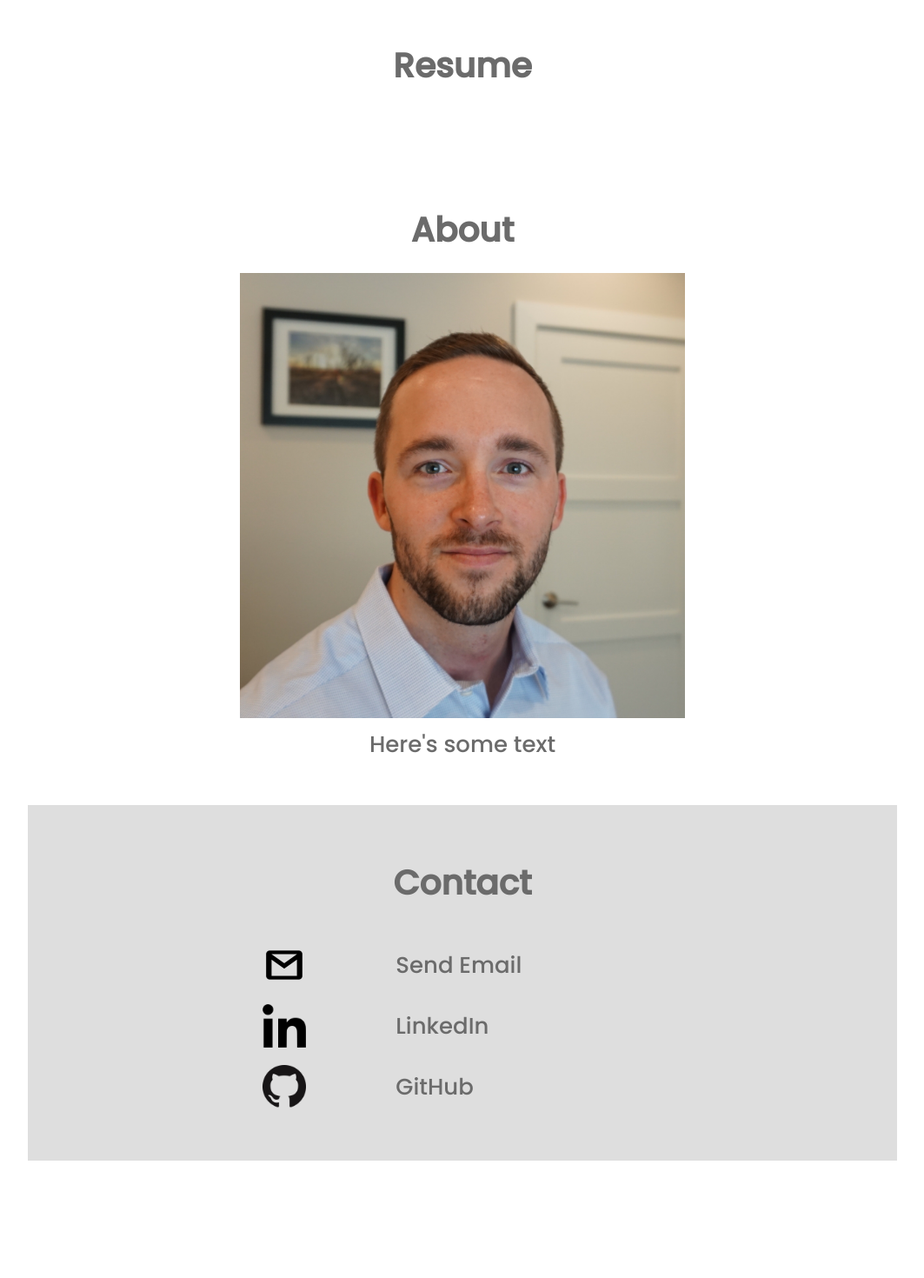
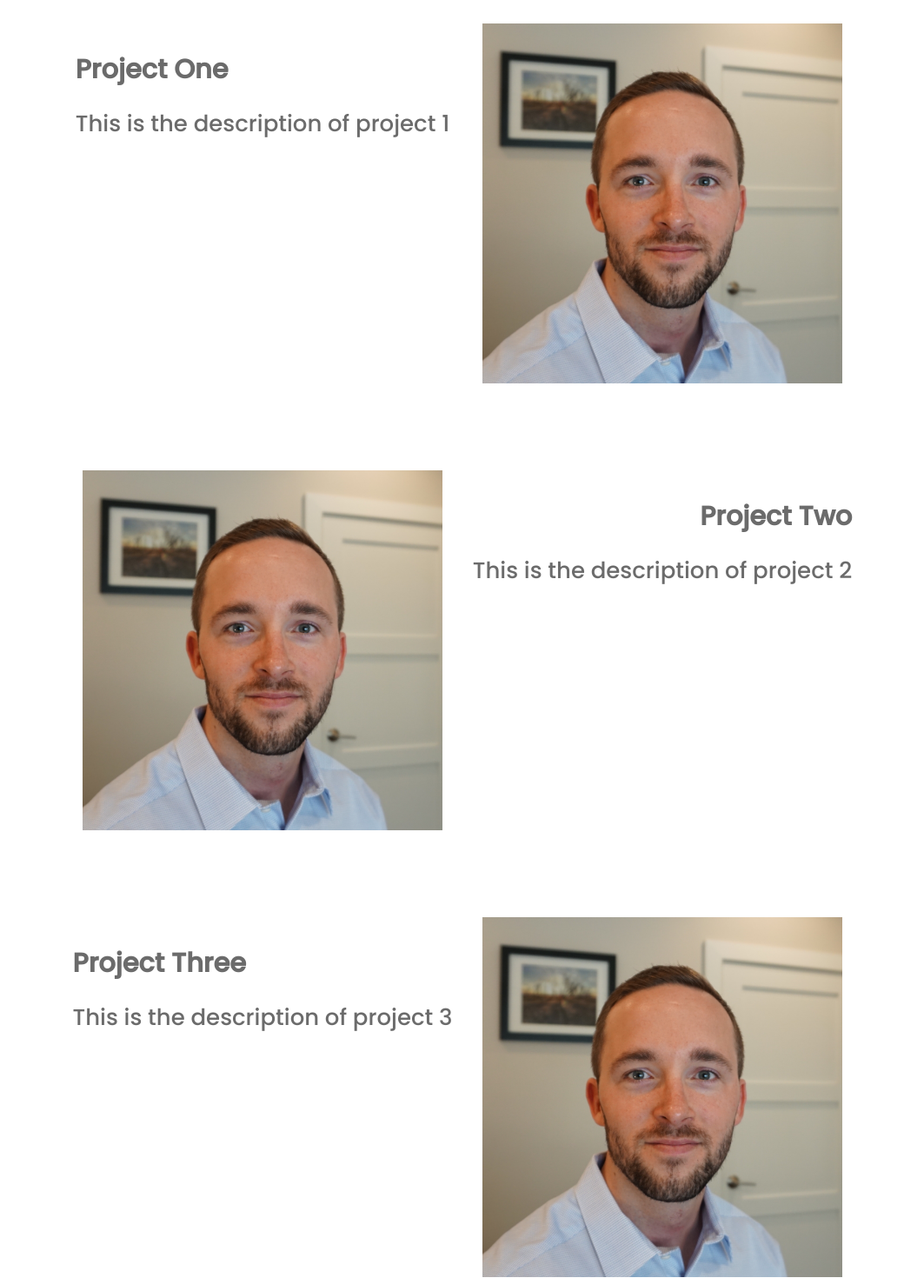
Before and after one commit to jimwalter/portfolio-site, a React (Create React App) app: page / in a window 1280 px wide. Shown: the part 480-1950 px from the top of the page at 87% size, without its empty margins (108-1171 px from the left). Before the commit the page ends 1854 px from the top, so only its background shows below. Built offline with nearby package versions, Linux system fonts and the light colour scheme.

Commit message:
templated projects section for responsive layout

```diff
--- a/package.json
+++ b/package.json
@@ -8,7 +8,8 @@
     "@testing-library/user-event": "^7.1.2",
     "react": "^16.13.1",
     "react-dom": "^16.13.1",
-    "react-scripts": "3.4.3"
+    "react-scripts": "3.4.3",
+    "react-scrollmagic": "^2.2.0"
   },
   "scripts": {
     "start": "react-scripts start",
--- a/src/App.css
+++ b/src/App.css
@@ -69,6 +69,7 @@ body {
 }
 
 .section {
+  min-height: 90vh;
   text-align: center;
   padding: 40px;
 }
@@ -80,3 +81,10 @@ body {
 .headline {
   padding: 20px;
 }
+
+.scene {
+  height: 100vh;
+  max-width: 1000px;
+  text-align: center;
+  margin: 0 auto;
+}
--- a/src/components/Nav.css
+++ b/src/components/Nav.css
@@ -6,7 +6,8 @@
   width: 100%;
   max-width: 1000px;
   z-index: 1;
-  position: fixed;
+  position: -webkit-sticky;
+  position: sticky;
   top: 0;
 }
 
--- a/src/sections/Projects.css
+++ b/src/sections/Projects.css
@@ -1,3 +1,85 @@
-#projects {
-  color: var(--main-text);
+.project {
+  min-height: 25vh;
+  display: grid;
+  grid-template-columns: repeat(12, 1fr);
+  justify-items: center;
+  padding: 40px 0 60px;
 }
+
+.left .leader,
+.left img,
+.right .leader,
+.right img {
+  grid-column: 2/12;
+}
+
+.title {
+  padding: 20px 0;
+}
+
+.description {
+  padding: 0 0 20px 0;
+}
+
+.project-img {
+  width: 90%;
+}
+
+@media only screen and (min-width: 350px) {
+}
+
+@media only screen and (min-width: 650px) {
+  .leader {
+    padding: 10px;
+  }
+
+  .left {
+    text-align: left;
+  }
+
+  .right {
+    text-align: right;
+  }
+
+  .left .leader {
+    grid-column: 2/7;
+    grid-row: 1;
+  }
+
+  .left img {
+    grid-column: 7/12;
+    grid-row: 1;
+  }
+
+  .right .leader {
+    grid-column: 7/12;
+    grid-row: 1;
+  }
+
+  .right img {
+    grid-column: 2/7;
+    grid-row: 1;
+  }
+}
+
+@media only screen and (min-width: 950px) {
+  .left .leader {
+    grid-column: 1/7;
+    grid-row: 1;
+  }
+
+  .left img {
+    grid-column: 7/13;
+    grid-row: 1;
+  }
+
+  .right .leader {
+    grid-column: 7/13;
+    grid-row: 1;
+  }
+
+  .right img {
+    grid-column: 1/7;
+    grid-row: 1;
+  }
+}
--- a/src/sections/Projects.jsx
+++ b/src/sections/Projects.jsx
@@ -1,10 +1,39 @@
 import React from "react";
 import "./Projects.css";
+import image from "../assets/images/headshot_jw.JPG";
 
 function Projects() {
   return (
     <div id="projects" className="section">
       <h2 className="headline">Projects</h2>
+      <div className="project left">
+        <div className="leader">
+          <h3 className="title">Project One</h3>
+          <p className="description">This is the description of project 1</p>
+        </div>
+        <img className="project-img" src={image} alt="img1" />
+      </div>
+      <div className="project right">
+        <div className="leader">
+          <h3 className="title">Project Two</h3>
+          <p className="description">This is the description of project 2</p>
+        </div>
+        <img className="project-img" src={image} alt="img2" />
+      </div>
+      <div className="project left ">
+        <div className="leader">
+          <h3 className="title">Project Three</h3>
+          <p className="description">This is the description of project 3</p>
+        </div>
+        <img className="project-img" src={image} alt="img3" />
+      </div>
+      <div className="project right">
+        <div className="leader">
+          <h3 className="title">Project Four</h3>
+          <p className="description">This is the description of project 4</p>
+        </div>
+        <img className="project-img" src={image} alt="img4" />
+      </div>
     </div>
   );
 }
```
Also changed, not shown: 1 other file (tests, documents, lock files or other folders).
